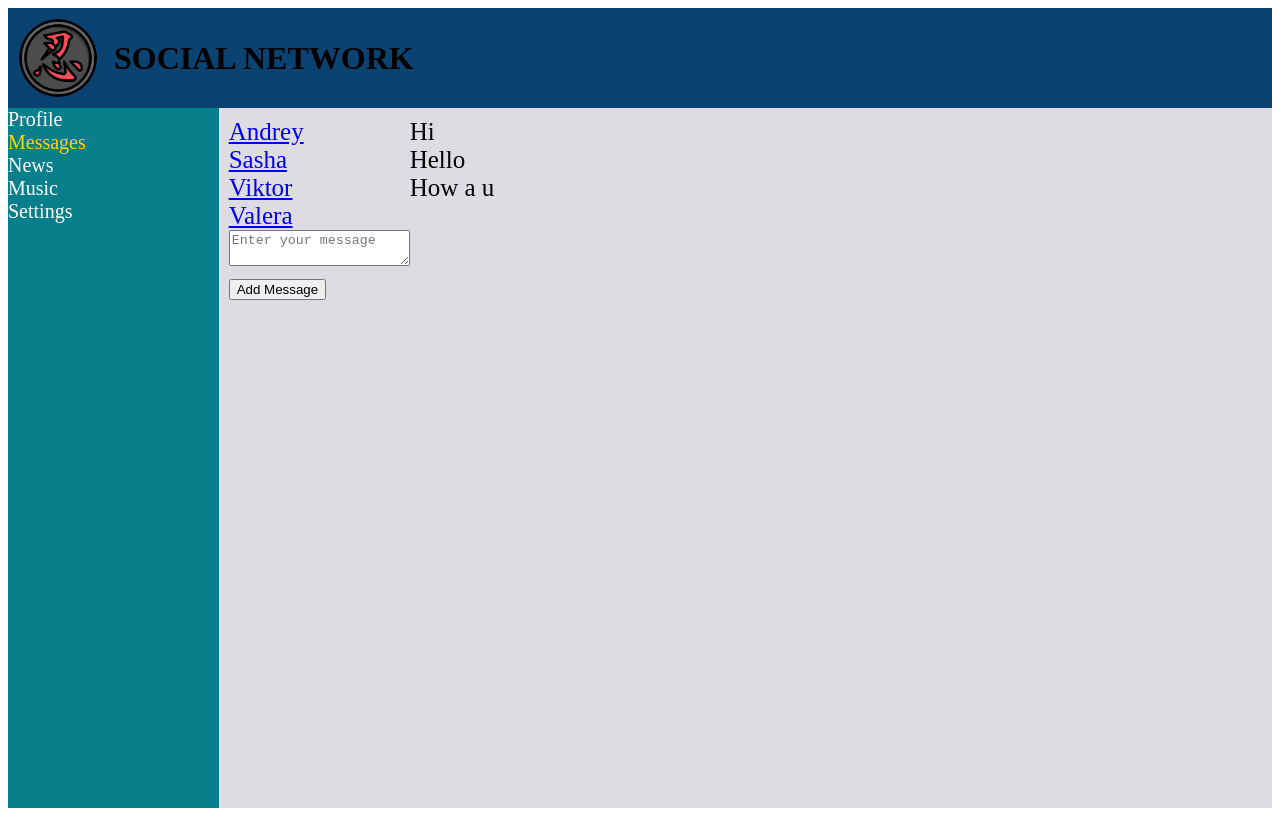
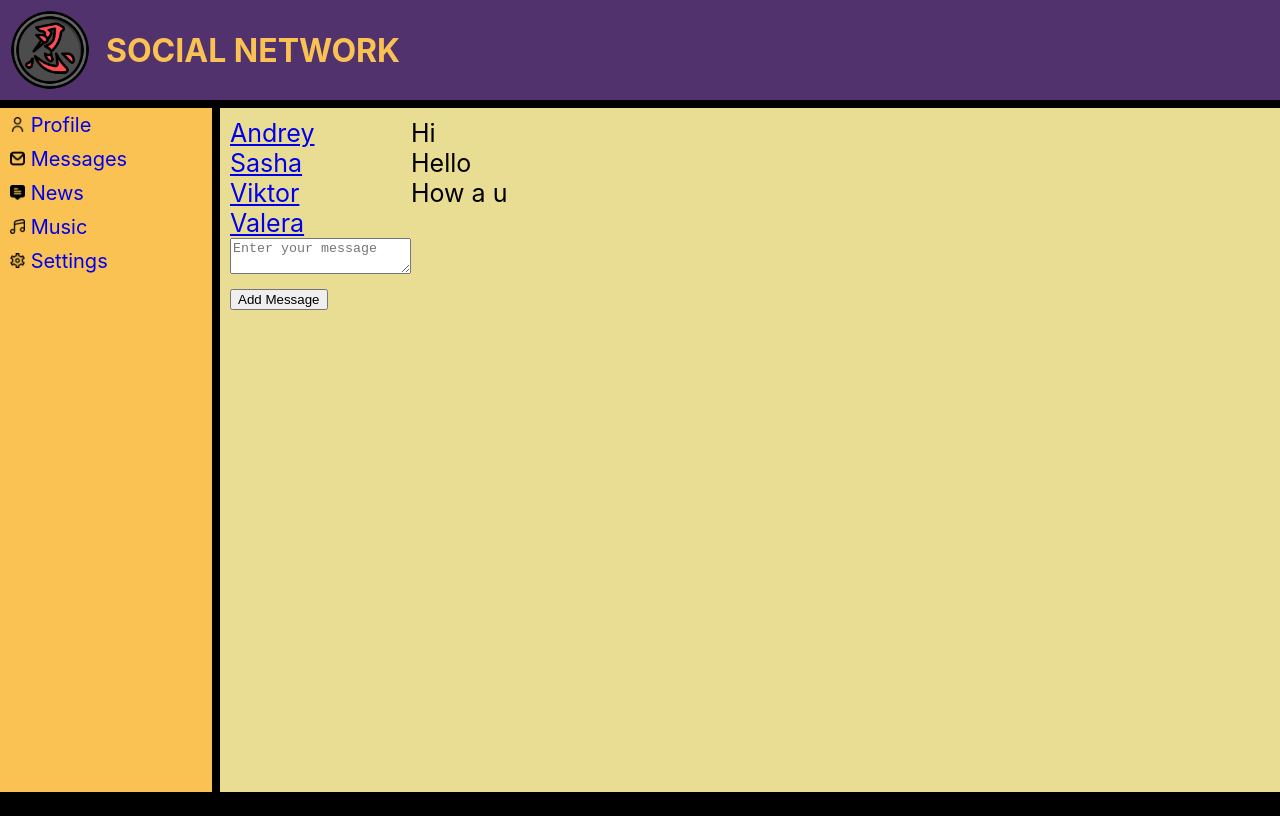
Before and after one commit to SempaiDarcy/social_network, a React (Create React App) app: page /dialogs in a window 1280 px wide. Built offline with nearby package versions, Linux system fonts and the light colour scheme.

Commit message:
style customization: added new colors and styles

```diff
--- a/src/App.css
+++ b/src/App.css
@@ -8,8 +8,9 @@
     " f f ";
   grid-template-rows: 100px 1fr;
   grid-template-columns: 2fr 10fr;
+  grid-gap: 0.5rem;
 }
 .app-wrapper-content {
   grid-area: "c";
-  background-color: rgb(220, 220, 226);
+  background-color: rgb(233, 221, 148);
 }
--- a/src/components/Header/Header.module.css
+++ b/src/components/Header/Header.module.css
@@ -1,7 +1,7 @@
 .header {
   grid-area: h;
   display: flex;
-  background-color: rgb(10, 67, 113);
+  background-color: rgb(81, 50, 109);
   align-items: center;
   gap: 1rem;
   padding: 10px;
@@ -9,3 +9,7 @@
 .header_logo {
   width: 5rem;
 }
+.title {
+  color: #f9c253;
+  /*color: #f9c253;*/
+}
--- a/src/components/Navigation/Navigation.module.css
+++ b/src/components/Navigation/Navigation.module.css
@@ -1,13 +1,28 @@
-.nav {
+.nav{
   grid-area: n;
-  background-color: rgb(9, 127, 140);
+  background-color: #f9c253;
+  min-width: 150px;
+}
+.item{
+  padding-top: 5px;
+  padding-left: 10px;
+  padding-bottom: 5px;
+  background-color: transparent;
   font-size: 20px;
+
 }
-.item a {
-  color: white;
-  cursor: pointer;
+.item:hover{
+  background-color: #d1f5fd;
+  border: 1px solid #3d0a14;
+  color: #291f63;
+}
+
+.link{
   text-decoration: none;
 }
-.item a.active {
-  color: gold;
+.link:visited{
+  color: #3d0a14;
 }
+.icons {
+  width: 15px;
+}
--- a/src/components/Navigation/Navigation.tsx
+++ b/src/components/Navigation/Navigation.tsx
@@ -1,28 +1,34 @@
 import { NavLink } from "react-router-dom";
 import s from "./Navigation.module.css";
-
+import nav from "./Navigation.module.css"
+import messages from "./icons/messages.png"
+import news from "./icons/news.png"
+import profile from "./icons/profile.png"
+import music from "./icons/music.png"
+import settings from "./icons/settings.png"
 export const Navigation = () => {
   return (
-    <div className={s.nav}>
+      <nav className={s.nav}>
           <div className={s.item}>
-        <NavLink to={"/profile"} activeClassName={s.active}>
-          Profile
-        </NavLink>
+              <img className={s.icons} src={profile}/>
+              <NavLink className={s.link} to={"/profile"}> Profile</NavLink>
           </div>
           <div className={s.item}>
-        <NavLink to={"/dialogs"} activeClassName={s.active}>
-          Messages
-        </NavLink>
+              <img className={s.icons} src={messages}/>
+              <NavLink className={s.link} to={"/dialogs"}> Messages</NavLink>
           </div>
           <div className={s.item}>
-        <NavLink to={"/news"}>News</NavLink>
+              <img className={s.icons} src={news}/>
+              <NavLink className={s.link} to={"/news"}> News</NavLink>
           </div>
           <div className={s.item}>
-        <NavLink to={"/music"}>Music</NavLink>
+              <img className={s.icons} src={music}/>
+              <NavLink className={s.link} to={"/music"}> Music</NavLink>
           </div>
           <div className={s.item}>
-        <NavLink to={"/settings"}>Settings</NavLink>
+              <img className={s.icons} src={settings}/>
+              <NavLink className={s.link} to={"/settings"}> Settings</NavLink>
           </div>
-    </div>
+      </nav>
   );
 };
--- a/src/index.css
+++ b/src/index.css
@@ -5,7 +5,7 @@ body {
   sans-serif;
   -webkit-font-smoothing: antialiased;
   -moz-osx-font-smoothing: grayscale;
-  background-color: cornsilk;
+  background-color: black;
 }
 
 code{
--- a/src/index.tsx
+++ b/src/index.tsx
@@ -2,6 +2,7 @@ import ReactDOM from "react-dom";
 import { BrowserRouter } from "react-router-dom";
 import App from "./App";
 import {store} from "./redux/store";
+import "./index.css"
 // addPost("SamuraiJS.COM");
 const rerenderEntireTree = () => {
     ReactDOM.render(
```
Lines whose indentation alone changed are shown as unchanged.
